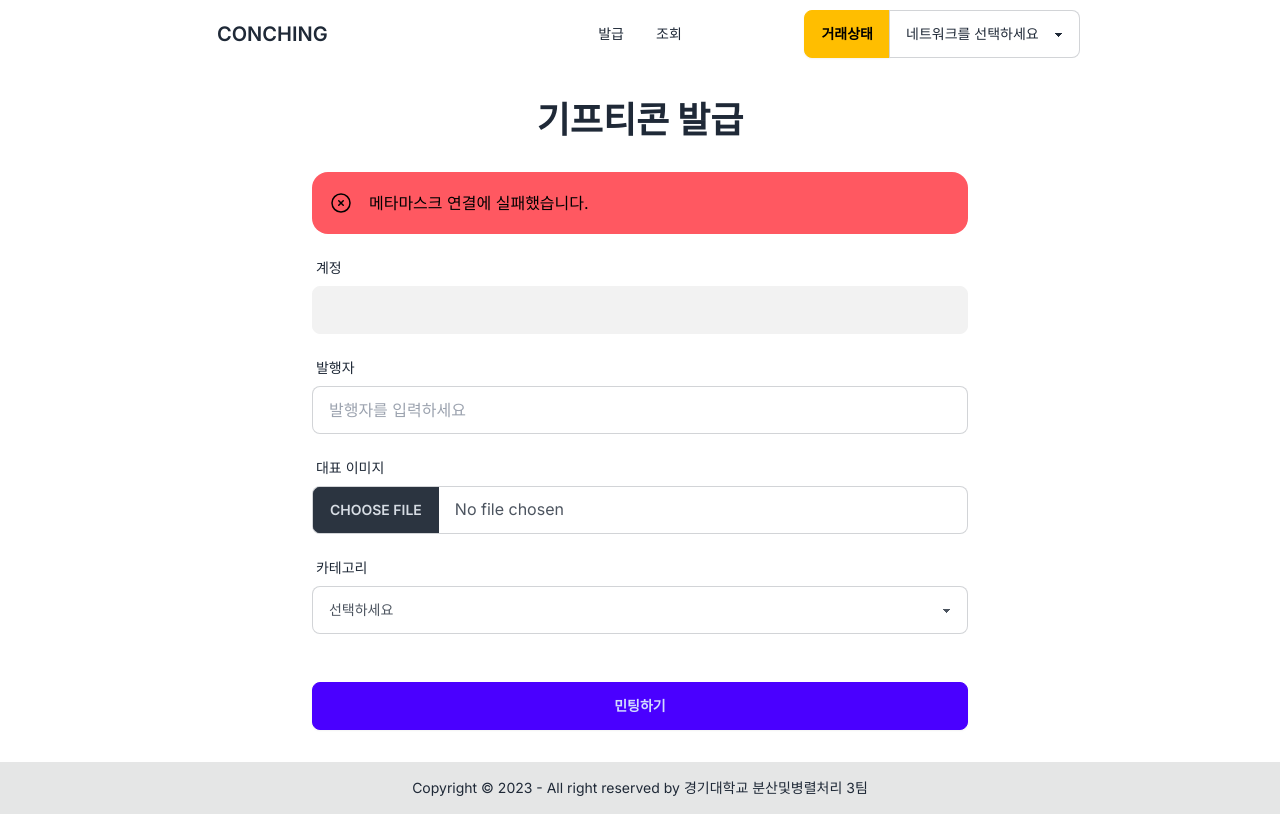
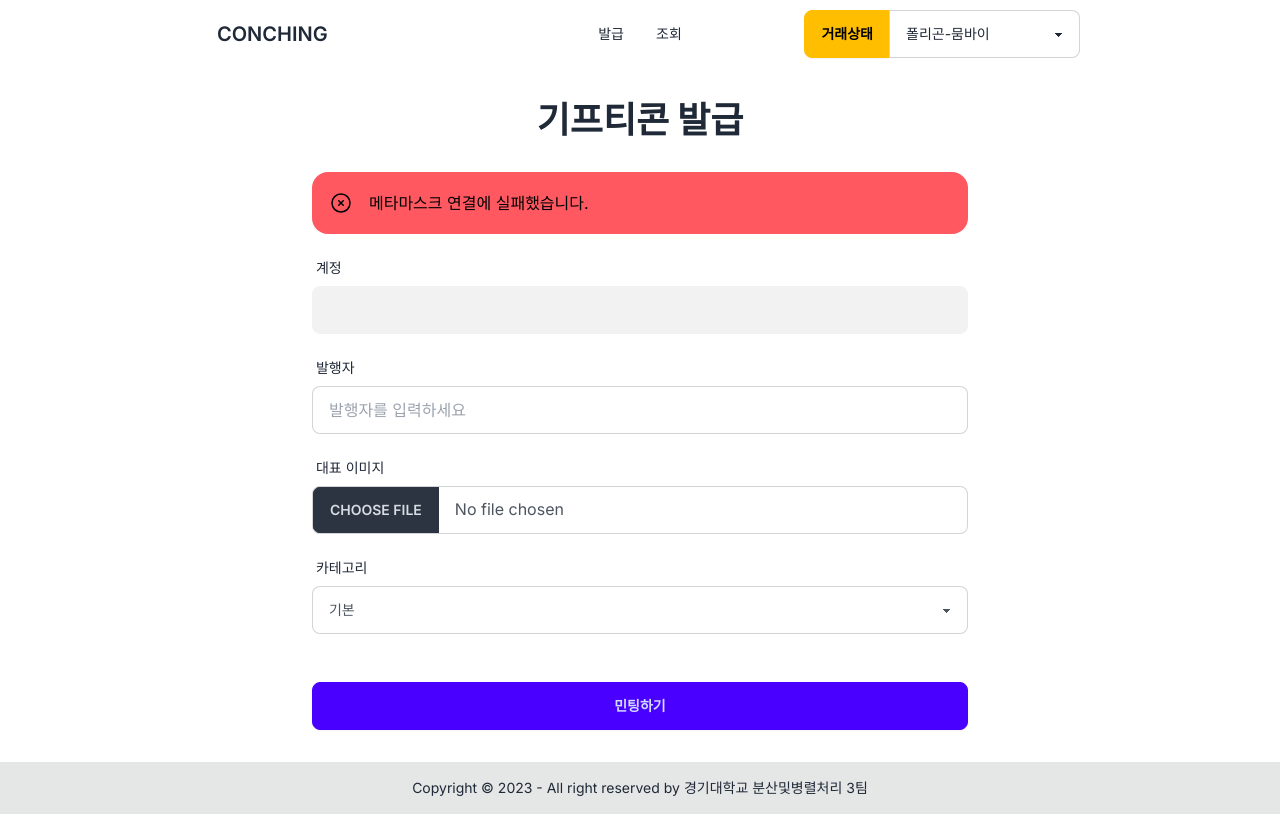
Before and after one commit to minani-0621/CONCHING, a Next.js app in the folder next-client/: page / in a window 1280 px wide. Built offline with nearby package versions, Linux system fonts and the light colour scheme.

Commit message:
fix: Select 태그 selected 오류 수정

```diff
--- a/next-client/src/app/page.js
+++ b/next-client/src/app/page.js
@@ -29,8 +29,8 @@ export default function Home() {
           <label className="label">
             <span className="label-text">카테고리</span>
           </label>
-          <select className="select select-bordered">
-            <option disabled selected>
+          <select defaultValue={null} className="select select-bordered">
+            <option value={null} disabled>
               선택하세요
             </option>
             <option value="기본">기본</option>
--- a/next-client/src/components/Navbar.jsx
+++ b/next-client/src/components/Navbar.jsx
@@ -37,8 +37,11 @@ export default function Navbar() {
         <div className="navbar-end gap-2">
           <div className="join">
             <button className="btn btn-warning join-item">거래상태</button>
-            <select className="join-item select select-bordered">
-              <option disabled selected>
+            <select
+              defaultValue={null}
+              className="join-item select select-bordered"
+            >
+              <option value={null} disabled>
                 네트워크를 선택하세요
               </option>
               <option value="MATIC_MUMBAI">폴리곤-뭄바이</option>
```
